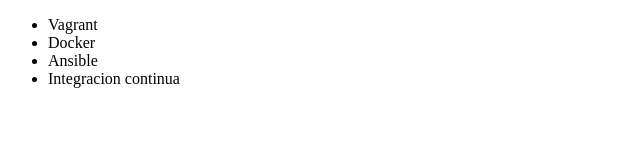
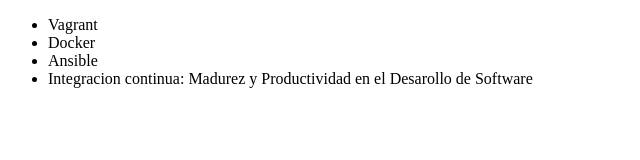
Before and after one commit to FrancoYapura/alura-git, a plain HTML site: page index.html in a window 1280 px wide. Shown: the whole page, without its empty margins (0-640 px from the left). Drawn offline with Linux system fonts and the light colour scheme.

Commit message:
Renombrando curso de Integracion Continua

```diff
--- a/index.html
+++ b/index.html
@@ -9,7 +9,7 @@
          <li> Vagrant </li>
          <li> Docker </li>
          <li> Ansible </li>
-         <li> Integracion continua </li>
+         <li> Integracion continua: Madurez y Productividad en el Desarollo de Software </li>
      </ul>
 </body>
 </html>
```
